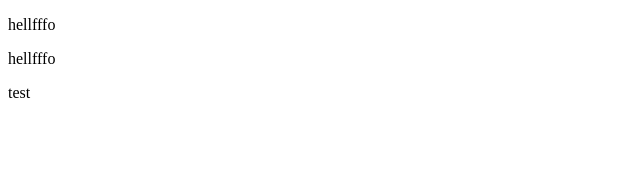
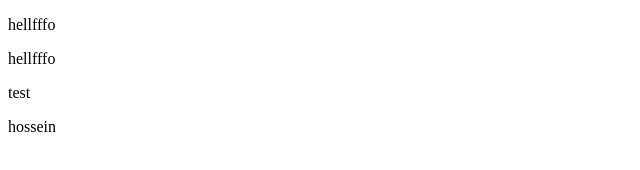
Before and after one commit to htavakkoli1368/learnGit, a plain HTML site: page index.html in a window 1280 px wide. Shown: the full height of the page, 0-640 px from the left. Drawn offline with Linux system fonts and the light colour scheme; files whose address does not match are found by name.

Commit message:
last push from home

```diff
--- a/index.html
+++ b/index.html
@@ -10,6 +10,7 @@
     <p id="lr">hellfffo</p>
     <p id="lrn">hellfffo</p>
     <p id="lrn">test</p>
+    <p id="lrn">hossein</p>
     <div id="app"></div>
 </body>
 <script src="./js//extApp.js"></script>
```
